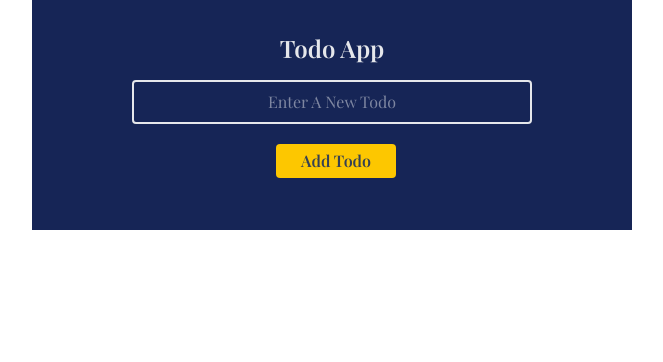
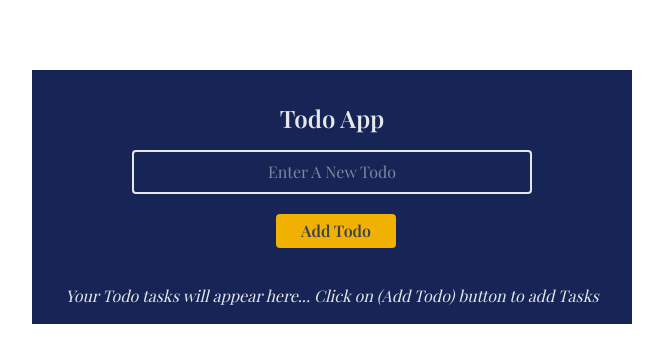
Before and after one commit to Oluwasetemi/react-todo-tinyuka, a React (Vite) app: page / in a window 1280 px wide. Shown: the top 362 px of the page, without its empty margins (308-971 px from the left). Built offline with nearby package versions, Linux system fonts and the light colour scheme; a web font is replaced by a local one.

Commit message:
features/added Todo Stats

```diff
--- a/package.json
+++ b/package.json
@@ -9,14 +9,14 @@
     "preview": "vite preview"
   },
   "devDependencies": {
-    "@vitejs/plugin-react": "^4.0.0",
+    "@vitejs/plugin-react": "^4.4.1",
     "vite": "^6.3.5"
   },
   "dependencies": {
-    "tailwindcss": "^4.1.5",
     "@tailwindcss/vite": "^4.1.6",
     "react": "^18.2.0",
     "react-dom": "^18.2.0",
-    "react-icons": "^5.5.0"
+    "react-icons": "^5.5.0",
+    "tailwindcss": "^4.1.5"
   }
 }
--- /dev/null
+++ b/src/components/button.jsx
@@ -0,0 +1,14 @@
+import React from 'react'
+
+function Button ({children, onClick, color}) {
+    return (
+        <button  className="ml-2 bg-yellow-500 hover:bg-yellow-600 px-[25px] py-[5px] mt-[20px] text-gray-700 rounded mb-[20px] font-semibold"  type="submit" onClick={onClick}>
+        {children}
+      </button>
+    )
+}
+
+export default Button
+
+
+// style={{backgroundColor: `${color}`}}
--- a/src/components/form.jsx
+++ b/src/components/form.jsx
@@ -1,4 +1,13 @@
-export default function Form({ createTodo, setText, text }) {
+import Button from "./button";
+
+
+export default function Form({todosLength, setTodos, createTodo, setText, text }) {
+
+    function handleResetTodo(e) {
+        e.preventDefault()
+        setTodos([])
+    }
+
   return (
     <form className="max-w-[600px] m-[auto] flex flex-col items-center bg-blue-950 text-gray-200" onSubmit={createTodo}>
       <h1 className="text-2xl text-center font-semibold mt-[2rem] mb-[1rem]">Todo App</h1>
@@ -6,15 +15,24 @@ export default function Form({ createTodo, setText, text }) {
         className="p-2 border-2 rounded placeholder:capitalize w-full max-w-[400px] text-center text-gray-200"
         type="text"
         placeholder="enter a new todo"
+        required
         value={text}
         onChange={(e) => {
           console.log(e.target.value);
           setText(e.target.value);
         }}
       />
-      <button className="ml-2 bg-yellow-400 hover:bg-yellow-600 px-[25px] py-[5px] mt-[20px] text-gray-700 rounded mb-[20px] font-semibold" type="submit">
-        Add Todo
-      </button>
+      <div className="flex">
+            <Button >
+                Add Todo
+            </Button>
+            {todosLength > 0 &&
+                <Button  onClick={handleResetTodo}>
+                Clear Todo
+            </Button>
+            }
+
+      </div>
     </form>
   );
 }
--- a/src/components/todolist.jsx
+++ b/src/components/todolist.jsx
@@ -10,8 +10,24 @@ export default function TodoList({
   editingId,
   editText,
   toggleTodo,
+  todosLength,
+  checkedTodo,
+  percentageChecked
 }) {
+    const completedTodo = todosLength === checkedTodo
+
+    if (!todosLength) {
         return (
+            <h4 className="max-w-[600px] m-[auto] flex flex-col items-center gap-[10px] bg-blue-950 text-gray-200 p-4">
+                <em>
+                    Your Todo tasks will appear here... Click on (Add Todo) button to add Tasks
+                </em>
+            </h4>
+        )
+    }
+
+  return (
+    <>
         <ul className="max-w-[600px] m-[auto] flex flex-col items-center gap-[10px] bg-blue-950 text-gray-200 p-4">
             {todos.map((todo) => {
                 return (
@@ -29,6 +45,10 @@ export default function TodoList({
                 />
                 );
             })}
+            {percentageChecked === 100 ? <p className="text-yellow-500"><em>Congratulation! You've completed your tasks 🤪🥰🤝</em></p> : <p>You currently have <strong className="text-yellow-500">( {todosLength} )</strong>  todo tasks in total. And you already completed <strong className="text-yellow-500">( {checkedTodo} )</strong> ({percentageChecked}%)</p>}
         </ul>
+
+
+    </>
   );
 }
--- a/src/main.jsx
+++ b/src/main.jsx
@@ -11,6 +11,11 @@ function TodoApp() {
   const [text, setText] = React.useState("");
   const [editingId, setEditingId] = React.useState(null);
   const [editText, setEditText] = React.useState("");
+
+
+  const todosLength = todos.length;
+  const checkedTodo = todos.filter(item => item.completed).length;
+  const percentageChecked = Math.round((checkedTodo / todosLength) * 100);
 
   const createTodo = (e) => {
     e.preventDefault();
@@ -54,7 +59,7 @@ function TodoApp() {
   };
 
   return (
-    <div id="todoapp">
+    <div id="todoapp" className="mt-[100px">
       {/* <form onSubmit={createTodo}>
         <input
           type="text"
@@ -67,7 +72,7 @@ function TodoApp() {
         />
         <button type="submit">Add ToDo</button>
       </form> */}
-      <Form createTodo={createTodo} setText={setText} text={text} />
+      <Form setTodos={setTodos} todosLength={todosLength} createTodo={createTodo} setText={setText} text={text} />
       {/* <ul style={{ padding: "5px" }}>
         {todos.map((todo) => {
           return (
@@ -107,6 +112,9 @@ function TodoApp() {
         editingId={editingId}
         editText={editText}
         toggleTodo={toggleTodo}
+        todosLength={todosLength}
+        checkedTodo={checkedTodo}
+        percentageChecked={percentageChecked}
       />
     </div>
   );
--- a/src/styles/tailwind.css
+++ b/src/styles/tailwind.css
@@ -3,4 +3,5 @@
 
 body {
   font-family: "Playfair Display", serif;
+  margin-top: 70px;
 }
--- /dev/null
+++ b/tailwind.config.js
@@ -0,0 +1,18 @@
+// tailwind.config.js
+export default {
+    theme: {
+      colors: {
+        // Your custom colors
+        primary: '#3B82F6',
+        secondary: '#10B981',
+        accent: '#F59E0B',
+
+        // Override or extend default colors
+        slate: {
+          50: '#f8fafc',
+          100: '#f1f5f9',
+          // ... add your own shades
+        }
+      }
+    }
+  }
```
Also changed, not shown: 2 other files (tests, documents, lock files or other folders). Lines whose indentation alone changed are shown as unchanged.
